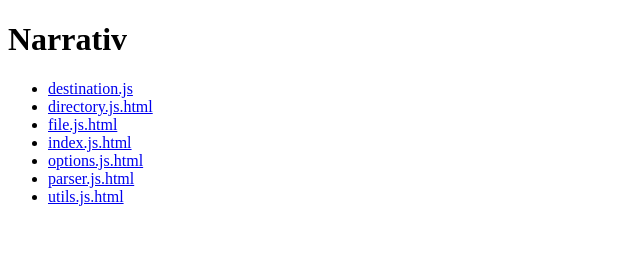
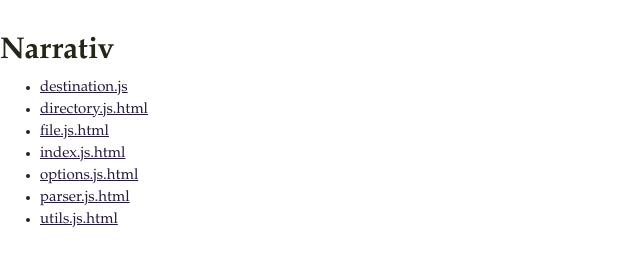
Before and after one commit to chrisdickinson/narrativ, a plain HTML site: page index.html in a window 1280 px wide. Shown: the whole page, without its empty margins (0-640 px from the left). Drawn offline with Linux system fonts and the light colour scheme; the site is published under a folder, as on GitHub Pages, so addresses that start at the root find nothing.

Commit message:
make the base.css relative plz

```diff
--- a/index.html
+++ b/index.html
@@ -3,7 +3,7 @@
 <head>
 	<meta charset="UTF-8">
 	<title></title>
-    <link rel="stylesheet" href="/base.css" />
+    <link rel="stylesheet" href="base.css" />
 </head>
 <body>
 	<h1>Narrativ</h1>
```
